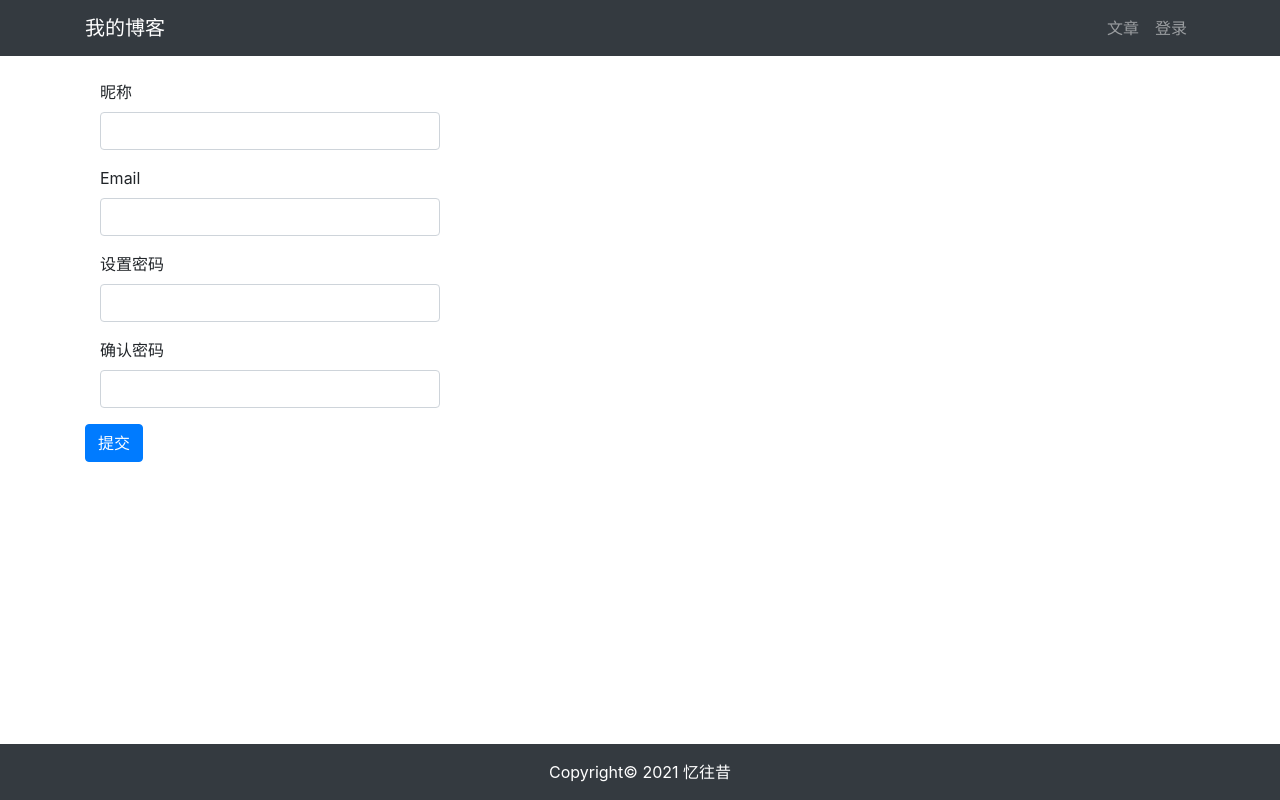
After one commit to niezhe/django_project_test, a Django app: page /userprofile/register/ in a window 1280 px wide. The commit adds this page. Run offline with Django 3.2, Linux system fonts and the light colour scheme; some libraries are stand-ins or nearby versions.

Commit message:
用户注册

```diff
--- /dev/null
+++ b/templates/userprofile/register.html
@@ -0,0 +1,36 @@
+{% extends "base.html" %} {% load static%}
+{% block title %} 登录 {% endblock title %}
+{% block content %}
+    <div class="container">
+        <div class="row">
+            <div class="col-12">
+                <br>
+                <form method="post" action=".">
+                    {% csrf_token %}
+                    <!-- 账号 -->
+                    <div class="form-group col-md-4">
+                        <label for="username">昵称</label>
+                        <input type="text" class="form-control" id="username" name="username" required>
+                    </div>
+                    <!-- 邮箱 -->
+                    <div class="form-group col-md-4">
+                        <label for="email">Email</label>
+                        <input type="text" class="form-control" id="email" name="email">
+                    </div>
+                    <!-- 密码 -->
+                    <div class="form-group col-md-4">
+                        <label for="password">设置密码</label>
+                        <input type="password" class="form-control" id="password" name="password" required>
+                    </div>
+                    <!-- 确认密码 -->
+                    <div class="form-group col-md-4">
+                        <label for="password2">确认密码</label>
+                        <input type="password" class="form-control" id="password2" name="password2" required>
+                    </div>
+                    <!-- 提交按钮 -->
+                    <button type="submit" class="btn btn-primary">提交</button>
+                </form>
+            </div>
+        </div>
+    </div>
+{% endblock content %}
--- a/userprofile/forms.py
+++ b/userprofile/forms.py
@@ -11,3 +11,22 @@ from django.contrib.auth.models import User
 class UserLoginForm(forms.Form):
     username = forms.CharField()
     password = forms.CharField()
+
+
+# 注册用户表单
+class UserRegisterForm(forms.ModelForm):
+    # 复写User的密码
+    password = forms.CharField()
+    password2 = forms.CharField()
+
+    class Meta:
+        model = User
+        fields = ('username', 'email')
+
+    # 对两次密码输入是否一致做检查
+    def clean_password2(self):
+        data = self.cleaned_data
+        if data.get('password') == data.get('password2'):
+            return data.get('password')
+        else:
+            raise forms.ValidationError('两次密码输入不一致，请重试！')
--- a/userprofile/urls.py
+++ b/userprofile/urls.py
@@ -11,4 +11,5 @@ app_name = "userprofile"
 urlpatterns = [
     path('login/', views.user_login, name='login'),
     path('logout/',views.user_logout,name='logout'),
+    path('register/',views.user_register,name='register'),
 ]
--- a/userprofile/views.py
+++ b/userprofile/views.py
@@ -1,7 +1,7 @@
 from django.shortcuts import render, redirect
 from django.contrib.auth import authenticate, login, logout
 from django.http import HttpResponse
-from .forms import UserLoginForm
+from .forms import UserLoginForm, UserRegisterForm
 
 
 def user_login(request):
@@ -33,3 +33,24 @@ def user_login(request):
 def user_logout(request):
     logout(request)
     return redirect('article:article_list')
+
+# 用户注册
+def user_register(request):
+    if request.method == 'POST':
+        user_register_form = UserRegisterForm(data=request.POST)
+        if user_register_form.is_valid():
+            new_user = user_register_form.save(commit=False)
+            # 设置密码
+            new_user.set_password(user_register_form.cleaned_data['password'])
+            new_user.save()
+            # 保存好数据后立即登录并返回博客列表页面
+            login(request,new_user)
+            return redirect('article:article_list')
+        else:
+            return HttpResponse('注册表单输入有误，请重新输入！')
+    elif request.method == 'GET':
+        user_register_form = UserRegisterForm()
+        context = {'form':user_register_form}
+        return render(request,'userprofile/register.html',context)
+    else:
+        return HttpResponse('请使用GET或POST请求数据')
```
Also changed, not shown: templates/userprofile/login.html (+12 -2 lines), db.sqlite3.
